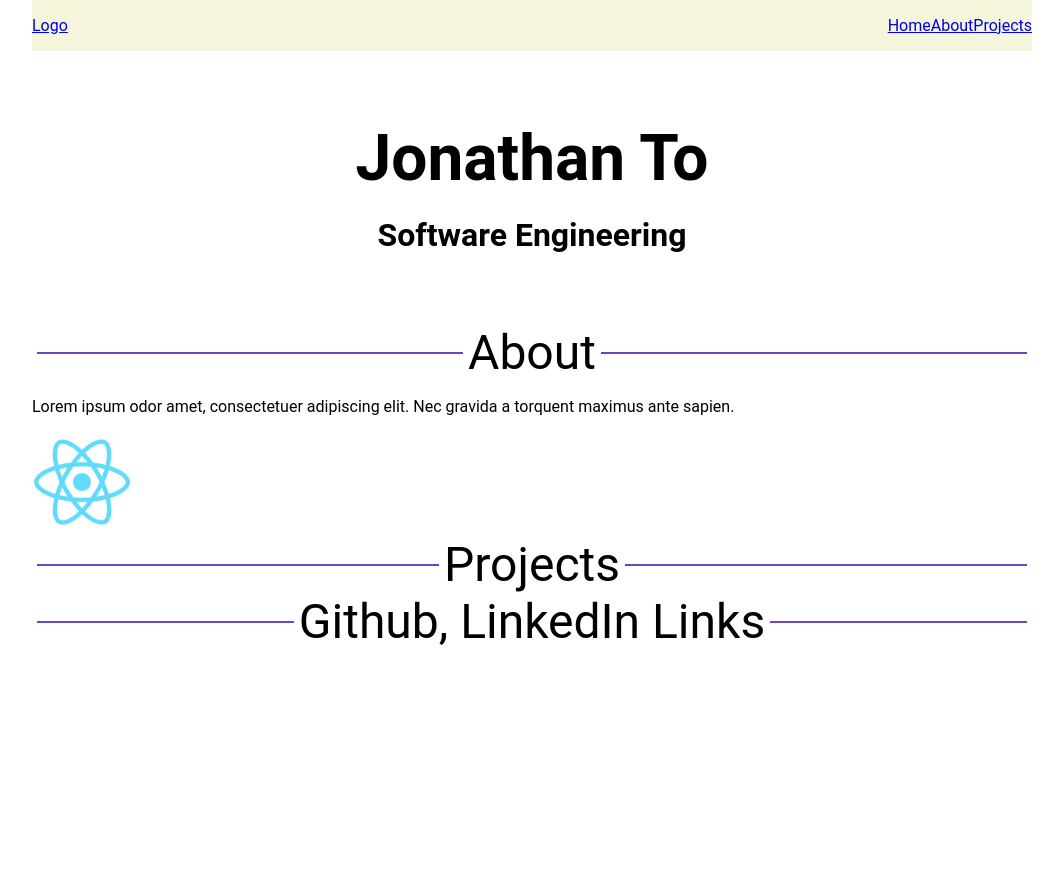
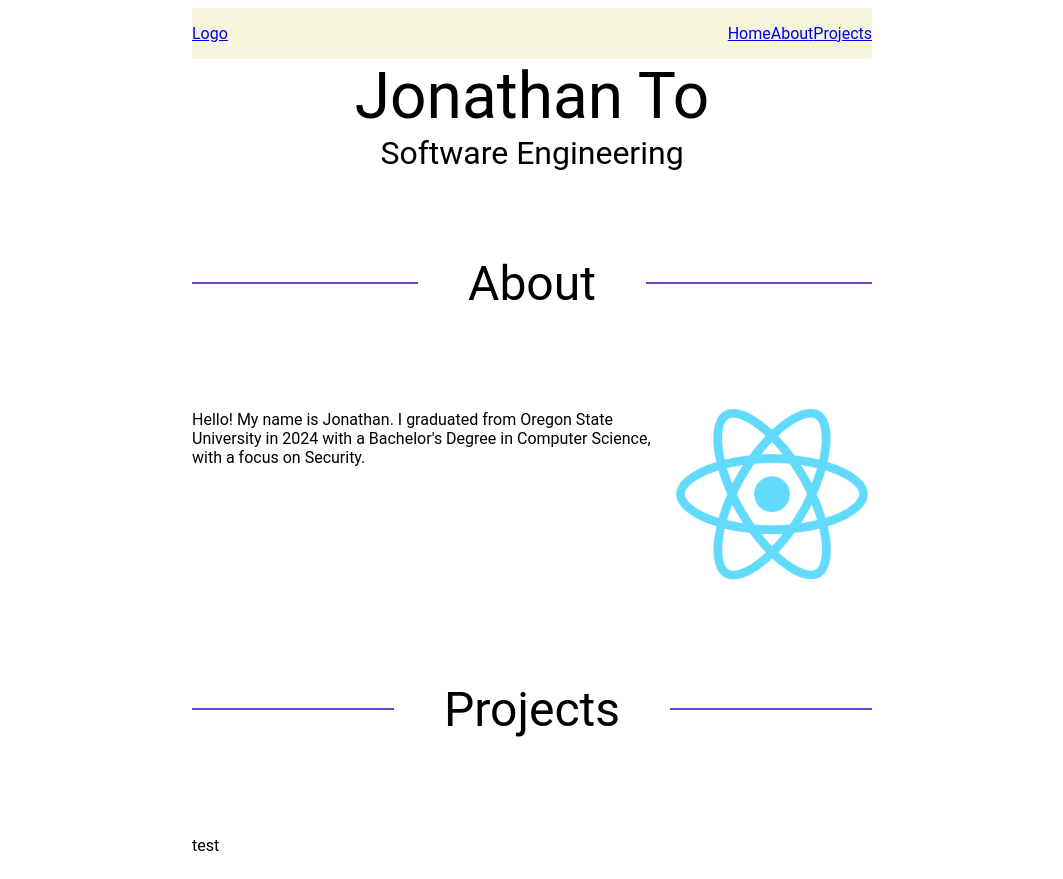
Before and after one commit to nawaji/nawaji.github.io, a JavaScript app: page / in a window 1280 px wide. Shown: the whole page, without its empty margins (108-1171 px from the left). Before the commit the page ends 800 px from the top, so only its background shows below. Built offline with nearby package versions, Linux system fonts and the light colour scheme; the HTML template or start-up script is replaced by a standard one.

Commit message:
more html & css work

```diff
--- a/src/App.js
+++ b/src/App.js
@@ -24,32 +24,33 @@ function App() {
           </nav>
         </header>
         <div className='home'>
-          <h1 className='home-name'>Jonathan To</h1>
-          <h3 className='home-caption'>Software Engineering</h3>
+          <p className='home-name'>Jonathan To</p>
+          <p className='home-caption'>Software Engineering</p>
         </div>
-        <div>
         <div className='divider'>About</div>
-        </div>
         <div className='container'>
+          <div className='about'>
             <div className='about-text'>
            <p>
-            Lorem ipsum odor amet, consectetuer adipiscing elit.
-            Nec gravida a torquent maximus ante sapien.
+             Hello! My name is Jonathan. I graduated from Oregon State University
+             in 2024 with a Bachelor's Degree in Computer Science, with a focus on Security.
            </p>
           </div>
            <div className='about-picture-frame'>
              <img src={profile} alt='profile picture' className='about-picture' />
            </div>
           </div>
-        <div>
+        </div>
         <div className='divider'>Projects</div>
+          <div className='container'>
+            <div className='project-list'>
+              <div className='project-card'>
+                <p>test</p>
               </div>
-        <footer>
-          <div className='divider'>
-            Github, LinkedIn Links
             </div>
-        </footer>
           </div>
+        </div>
+
       </body>
     </html>
   );
--- a/src/styles/App.css
+++ b/src/styles/App.css
@@ -1,17 +1,13 @@
-* {
+.centered-content {
+  margin: 0 auto;
+  max-width: 680px;
   font-family: 'Roboto', sans-serif;
+  display: flex;
+  flex-direction: column;
 }
 
-.centered-content {
-  margin: 0 auto;
-  max-width: 1000px;
-}
-
-.home {
-  display: flex;
-  flex-direction: column;
-  margin-top: 60px;
-  margin-bottom: 60px;
+.container {
+  flex-basis: auto;
 }
 
 .home-name {
@@ -24,11 +20,12 @@
 
 .home-name, .home-caption {
   text-align: center;
-  margin: 10px;
+  margin: 0px;
 }
 
 .about-picture {
-  max-width: 100px;
+  max-width: 200px;
+  height: auto;
 }
 
 .navbar {
@@ -44,6 +41,23 @@
   justify-content: space-between;
 }
 
+.container .about {
+  justify-content: space-between;
+}
+
+.about {
+  display: flex;
+  flex-direction: 'column';
+}
+
+.about-text {
+  flex-grow: 1;
+}
+
+.about-picture-frame {
+  flex-grow: 1;
+}
+
 .navbar ul {
   display: flex;
 }
@@ -56,6 +70,9 @@
   font-size: 48px;
   display: flex;
   align-items: center;
+  text-align: center;
+  margin-top: 60px;
+  margin-bottom: 60px;
 }
 
 .divider:before, .divider:after {
@@ -63,5 +80,13 @@
   content: '';
   padding: 1px;
   background-color: #6D44C1;
-  margin: 5px;
+  margin: 50px;
 }
+
+.divider:before {
+  margin-left: 0px;
+}
+
+.divider:after {
+  margin-right: 0px;
+}
```
Also changed, not shown: src/styles/index.css (renamed from src/index.css). Lines whose indentation alone changed are shown as unchanged.
